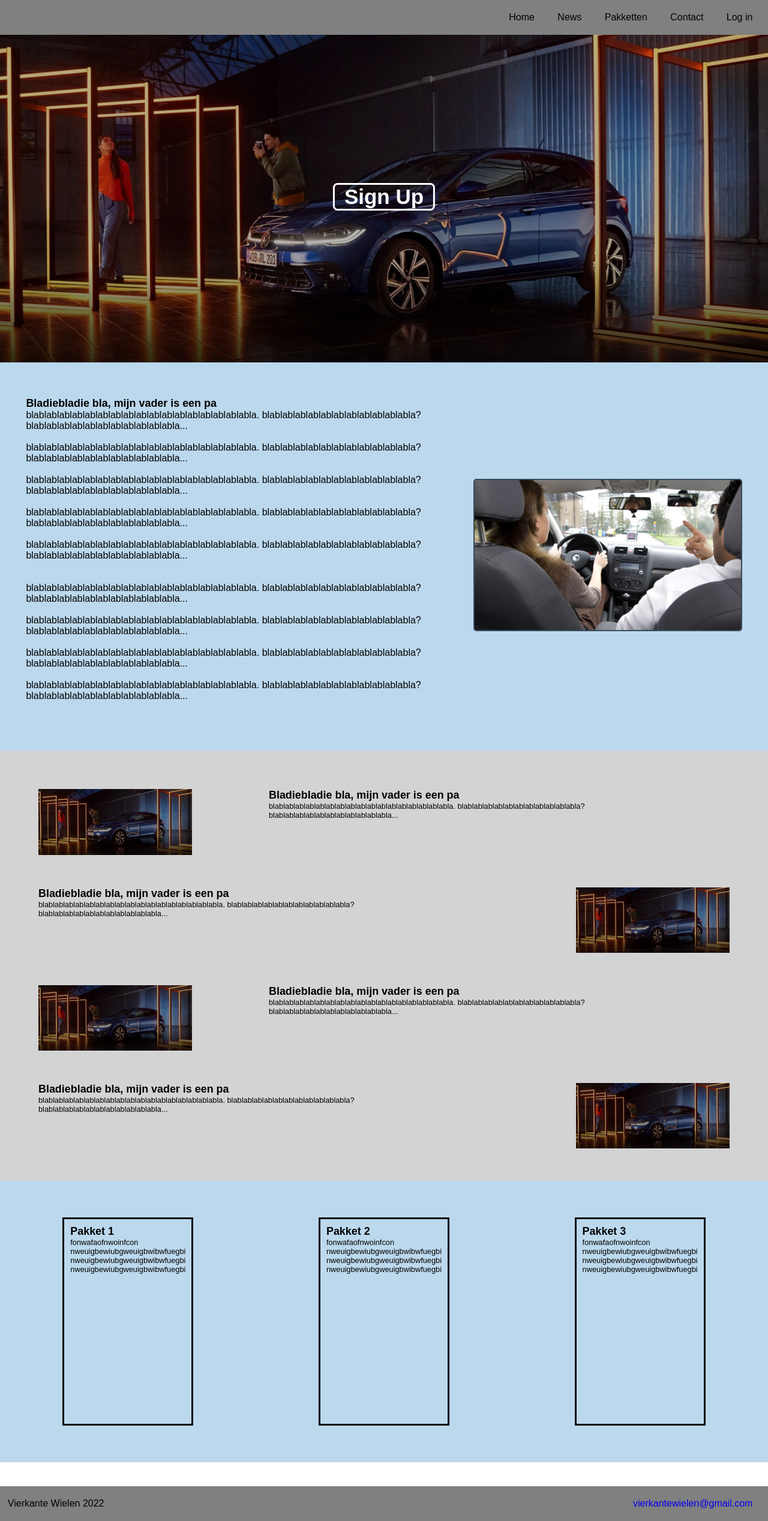
After one commit to DaanoontjeGaming/VierkanteWielen, a PHP site: page /index.html in a window 1280 px wide. The commit adds this page. Shown: the whole page at 60% size. Run offline with PHP 8.4, Linux system fonts and the light colour scheme.

Commit message:
Aanpassingen

```diff
--- /dev/null
+++ b/index.html
@@ -0,0 +1,84 @@
+<!DOCTYPE html>
+<html lang="en">
+<head>
+    <meta charset="UTF-8">
+    <meta http-equiv="X-UA-Compatible" content="IE=edge">
+    <meta name="viewport" content="width=device-width, initial-scale=1.0">
+    <title>Homepagina</title>
+    <link rel="stylesheet" type="text/css" href="style.css">
+</head>
+<body>
+    <div class="Navi">
+        <a href="index.html">Home</a>
+        <a href="news.html">News</a>
+        <a href="news.html">Pakketten</a>
+        <a href="contact.html">Contact</a>
+        <a href="inloggen.php">Log in</a>
+    </div>
+    <div class="imgcon">
+        <img class="imgclass" src="Images/download.png">
+        <div class="signup"><a href="registreren.php">Sign Up</a></div>
+    </div>
+    <div class="info">
+        <div>
+            <h1>Bladiebladie bla, mijn vader is een pa</h1>
+            <p>blablablablablablablablablablablablablablablablablabla. blablablablablablablablablablablabla? <br> blablablablablablablablablablablabla...<br><br></p>
+            <p>blablablablablablablablablablablablablablablablablabla. blablablablablablablablablablablabla? <br> blablablablablablablablablablablabla...<br><br></p>
+            <p>blablablablablablablablablablablablablablablablablabla. blablablablablablablablablablablabla? <br> blablablablablablablablablablablabla...<br><br></p>
+            <p>blablablablablablablablablablablablablablablablablabla. blablablablablablablablablablablabla? <br> blablablablablablablablablablablabla...<br><br></p>
+            <p>blablablablablablablablablablablablablablablablablabla. blablablablablablablablablablablabla? <br> blablablablablablablablablablablabla...<br><br><br></p>
+            <p>blablablablablablablablablablablablablablablablablabla. blablablablablablablablablablablabla? <br> blablablablablablablablablablablabla...<br><br></p>
+            <p>blablablablablablablablablablablablablablablablablabla. blablablablablablablablablablablabla? <br> blablablablablablablablablablablabla...<br><br></p>
+            <p>blablablablablablablablablablablablablablablablablabla. blablablablablablablablablablablabla? <br> blablablablablablablablablablablabla...<br><br></p>
+            <p>blablablablablablablablablablablablablablablablablabla. blablablablablablablablablablablabla? <br> blablablablablablablablablablablabla...<br><br></p>
+        </div>
+        <img class="imgclass2" src="Images/rijles-instructeur-rijschool-auto-anp-1024.jpg" alt="">
+    </div>
+    <div class="reviews">
+        <img class="imgclass" src="/Images/download.png" alt="">
+        <div>
+            <h1>Bladiebladie bla, mijn vader is een pa</h1>
+            <p>blablablablablablablablablablablablablablablablablabla. blablablablablablablablablablablabla? <br> blablablablablablablablablablablabla...<br><br></p>
+        </div>
+    </div>
+    <div class="reviews3">
+        <div>
+            <h1>Bladiebladie bla, mijn vader is een pa</h1>
+            <p>blablablablablablablablablablablablablablablablablabla. blablablablablablablablablablablabla? <br> blablablablablablablablablablablabla...<br><br></p>
+        </div>
+        <img class="imgclass" src="/Images/download.png" alt="">
+    </div>
+    <div class="reviews">
+        <img class="imgclass" src="/Images/download.png" alt="">
+        <div>
+            <h1>Bladiebladie bla, mijn vader is een pa</h1>
+            <p>blablablablablablablablablablablablablablablablablabla. blablablablablablablablablablablabla? <br> blablablablablablablablablablablabla...<br><br></p>
+        </div>
+    </div>
+    <div class="reviews2">
+        <div>
+            <h1>Bladiebladie bla, mijn vader is een pa</h1>
+            <p>blablablablablablablablablablablablablablablablablabla. blablablablablablablablablablablabla? <br> blablablablablablablablablablablabla...<br><br></p>
+        </div>
+        <img class="imgclass" src="/Images/download.png" alt="">
+    </div>
+    <div class="Pakketten">
+        <div>
+            <H1>Pakket 1</H1>
+            <p>fonwafaofnwoinfcon <br> nweuigbewiubgweuigbwibwfuegbi<br> nweuigbewiubgweuigbwibwfuegbi<br> nweuigbewiubgweuigbwibwfuegbi</p>
+        </div>
+        <div>
+            <H1>Pakket 2</H1>
+            <p>fonwafaofnwoinfcon <br> nweuigbewiubgweuigbwibwfuegbi<br> nweuigbewiubgweuigbwibwfuegbi<br> nweuigbewiubgweuigbwibwfuegbi</p>
+        </div>
+        <div>
+            <H1>Pakket 3</H1>
+            <p>fonwafaofnwoinfcon <br> nweuigbewiubgweuigbwibwfuegbi<br> nweuigbewiubgweuigbwibwfuegbi<br> nweuigbewiubgweuigbwibwfuegbi</p>
+        </div>
+    </div>
+    <footer class="foot">
+        <p>Vierkante Wielen 2022</p>
+        <p><a href="mailto:vierkantewielen@gmail.com">vierkantewielen@gmail.com</a></p>
+      </footer>
+</body>
+</html>
--- a/style.css
+++ b/style.css
@@ -4,9 +4,6 @@ Blauw: #01579b / rgb(1, 87, 155) --60%--
 Donkergrijs: #26328 / rgb(38, 50, 56) --30%--
 blauwgrijs: #BCD8ED / rgb(188, 216, 237) --10%--
 */
-
-
-
 
 * {
     margin: 0;
@@ -17,11 +14,11 @@ blauwgrijs: #BCD8ED / rgb(188, 216, 237) --10%--
 }
 
 h1 {
-    font-size: 1.3vw;
+    font-size: 1.4vw;
 }
 
 .Navi {
-    background-color: aliceblue;
+    background-color: gray;
     display: flex;
     flex-wrap: wrap;
     justify-content: end;
@@ -56,6 +53,7 @@ h1 {
     border: solid white 0.25vw;
     border-radius: 0.6vw;
     transition: 0.8s;
+    font-size: 1.75vw;
 }
 
 .signup a {
@@ -84,7 +82,7 @@ h1 {
     padding-top: 5%;
     padding-bottom: 5%;
     justify-content: space-around;
-    background-color: lightgray;
+    background-color:#BCD8ED;
     align-items: center;
 }
 .info img{
@@ -107,7 +105,7 @@ h1 {
 }
 
 .reviews {
-    background-color: aliceblue;
+    background-color: lightgray;
     display: grid;
     justify-content: space-around;
     grid-template-columns: 20% 60%;
@@ -116,13 +114,22 @@ h1 {
 }
 
 .reviews2 {
-    background-color: aliceblue;
+    background-color: lightgray;
     display: grid;
     justify-content: space-around;
     grid-template-columns: 60% 20%;
     padding-top: 2.5%;
     padding-bottom: 5%;
 }
+
+.reviews3 {
+    background-color: lightgray;
+    display: grid;
+    justify-content: space-around;
+    grid-template-columns: 60% 20%;
+    padding-top: 2.5%;
+}
+
 
 .reviews p {
     font-size: 1vw;
@@ -137,6 +144,37 @@ h1 {
     height: 80px;
 }
 
+.reviews3 p {
+    font-size: 1vw;
+}
+
+
+.Pakketten {
+    display: flex;
+    padding-top: 5%;
+    padding-bottom: 5%;
+    justify-content: space-around;
+    background-color: #BCD8ED;
+    align-items: center;
+}
+
+.Pakketten div {
+    outline-style: solid;
+    padding: 10px;
+    padding-bottom:250px ;
+}
+
+.Pakketten p {
+    font-size: 1vw;
+}
+
+.foot {
+    background-color: gray;
+    padding-left: 1%;
+    padding-right: 2%;
+    padding-top: 20px;
+    padding-bottom: 20px;
+}
 
 /* -Inlog & Registratie pagina style- */
 
@@ -147,7 +185,12 @@ h1 {
     top: 1vh;
 }
 
-#inlogpage, #regipage{
+#inlogpage, #regipage {
+/* -Inlog pagina style- */
+
+}
+
+#inlogpage{
     background-color: rgb(188, 216, 237);
 }
 
@@ -241,7 +284,6 @@ h1 {
 .grid-container{
     display: grid;
     grid-template-columns: repeat(3, 10vw);
-    grid-column-gap: ;
     grid-row-gap: 10vh;
     grid-template-rows: auto;
     justify-content:space-evenly;
@@ -272,3 +314,33 @@ h1 {
 .grid-item ul{
     list-style-type: none;
 }
+
+/* Footer styling */
+footer{
+    background-color: aliceblue;
+    padding: 10px;
+    display: flex;
+    align-items: center;
+    justify-content: space-between;
+    margin-top: 40px;
+}
+.footer-left{
+    display: flex;
+    justify-content: center;
+    align-items: center;
+    color: black;
+}
+.footer-left p{
+    margin-left: 10px;
+}
+.footer-img{
+    width: 40px;
+    height: 40px;
+}
+.social-icons{
+    font-size: 25px;
+}
+.social-icon{
+    color: black;
+    margin-left: 5px;
+}
```
Also changed, not shown: contact.html (+19 -0 lines), index.php (+13 -0 lines), news.html (added, +16 -0 lines).
